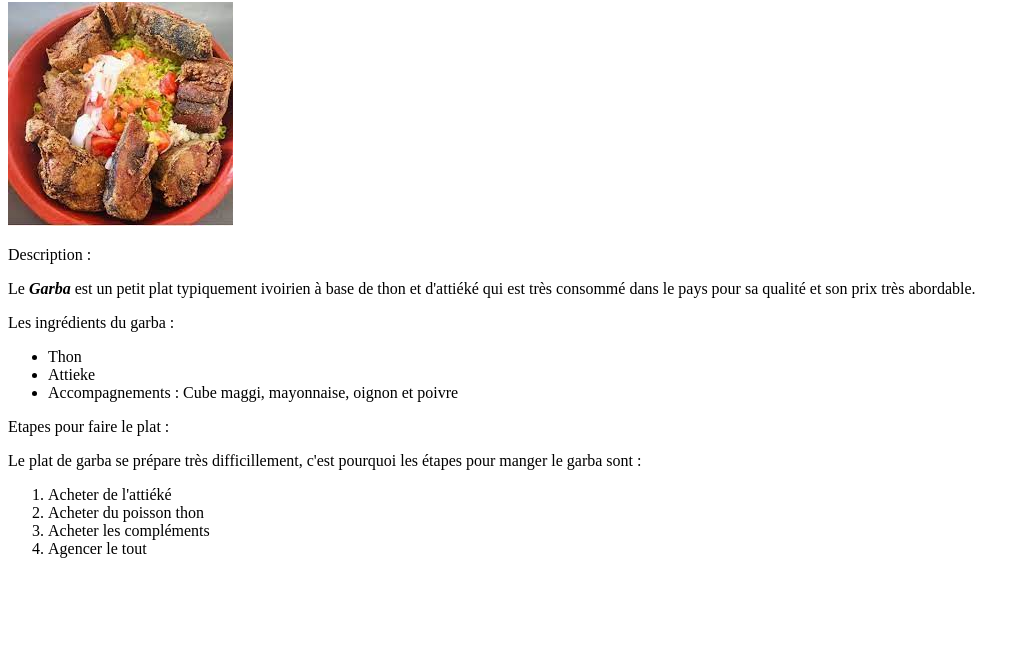
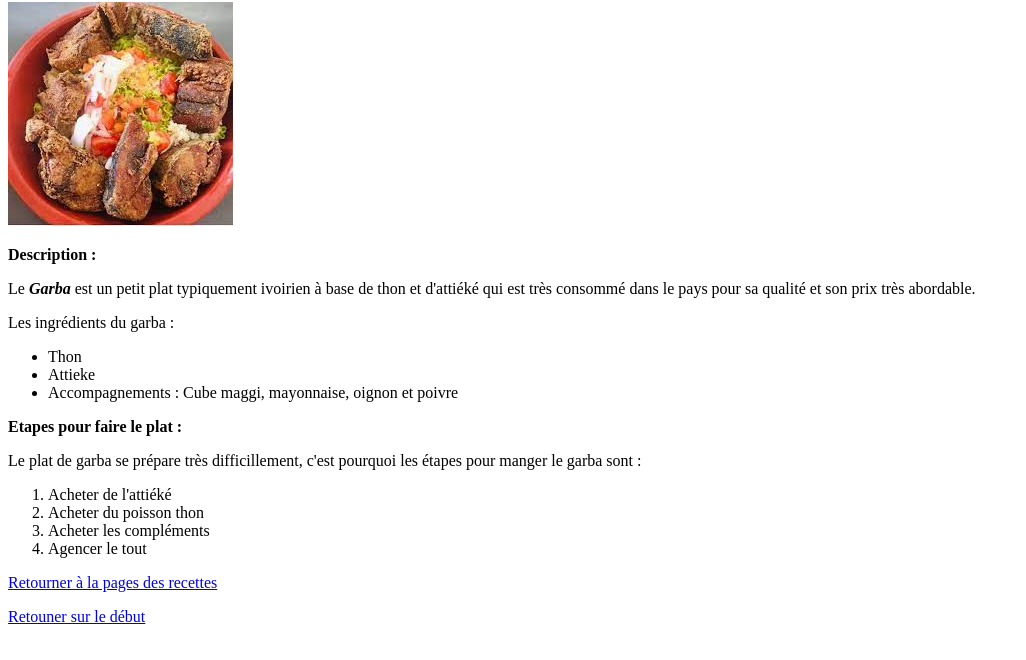
Before and after one commit to AngeATT/odin-recipes, a plain HTML site: page recipes/garba.html in a window 1280 px wide. Shown: the part 78-738 px from the top of the page, without its empty margins (0-1026 px from the left). Drawn offline with Linux system fonts and the light colour scheme.

Commit message:
Ajout de lien pour retourner à la age index

```diff
--- a/recipes/garba.html
+++ b/recipes/garba.html
@@ -8,8 +8,8 @@
 </head>
 <body>
     <h1> Garba </h1>
-    <img src="../images/Attieke.png" alt= "Petit plat d'attieke">
-    <p>Description :</p>
+    <img src="../images/Attieke.png" alt= "Petit plat d'attieke" id="img">
+    <p><b>Description :</b></p>
     <p>Le <Strong> <em>Garba</em> </Strong> est un petit plat typiquement ivoirien à base de thon et d'attiéké
     qui est très consommé dans le pays pour sa qualité et son prix très abordable.</p>
     <p>Les ingrédients du garba :</p>
@@ -18,7 +18,7 @@
         <li> Attieke</li>
         <li>Accompagnements : Cube maggi, mayonnaise, oignon et poivre</li>
     </ul>
-    <p>Etapes pour faire le plat :</p>
+    <p><b>Etapes pour faire le plat : </b></p>
     <p>Le plat de garba se prépare très difficillement, c'est pourquoi les étapes pour manger le garba sont :
     </p>
     <p>
@@ -29,5 +29,10 @@
         <li>Agencer le tout</li>
     </ol>
     </p>
+
+    <a href="../../odin-recipes/index.html">Retourner à la pages des recettes</a>
+    <p>
+    </p>
+    <a href="#img"> Retouner sur le début </a>
 </body>
 </html>
```
Also changed, not shown: recipes/alloco.html (+6 -1 lines).
